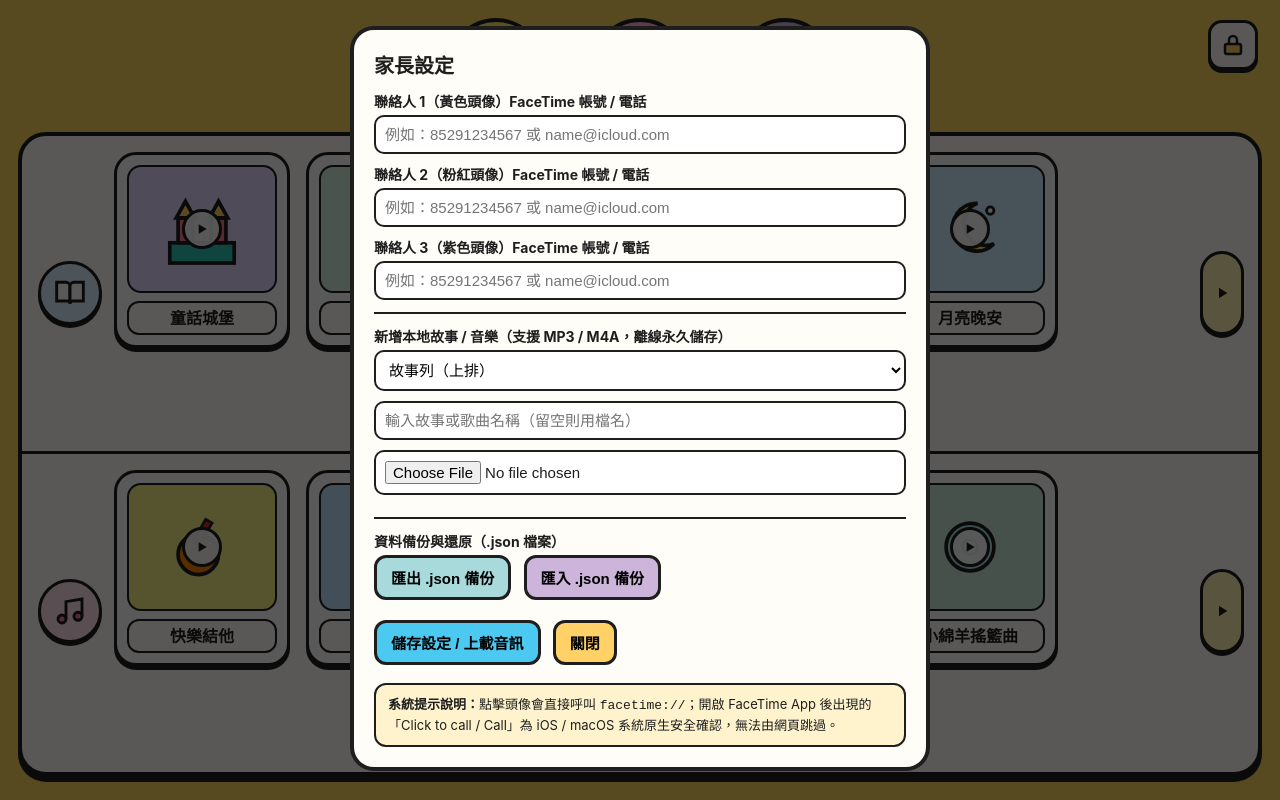
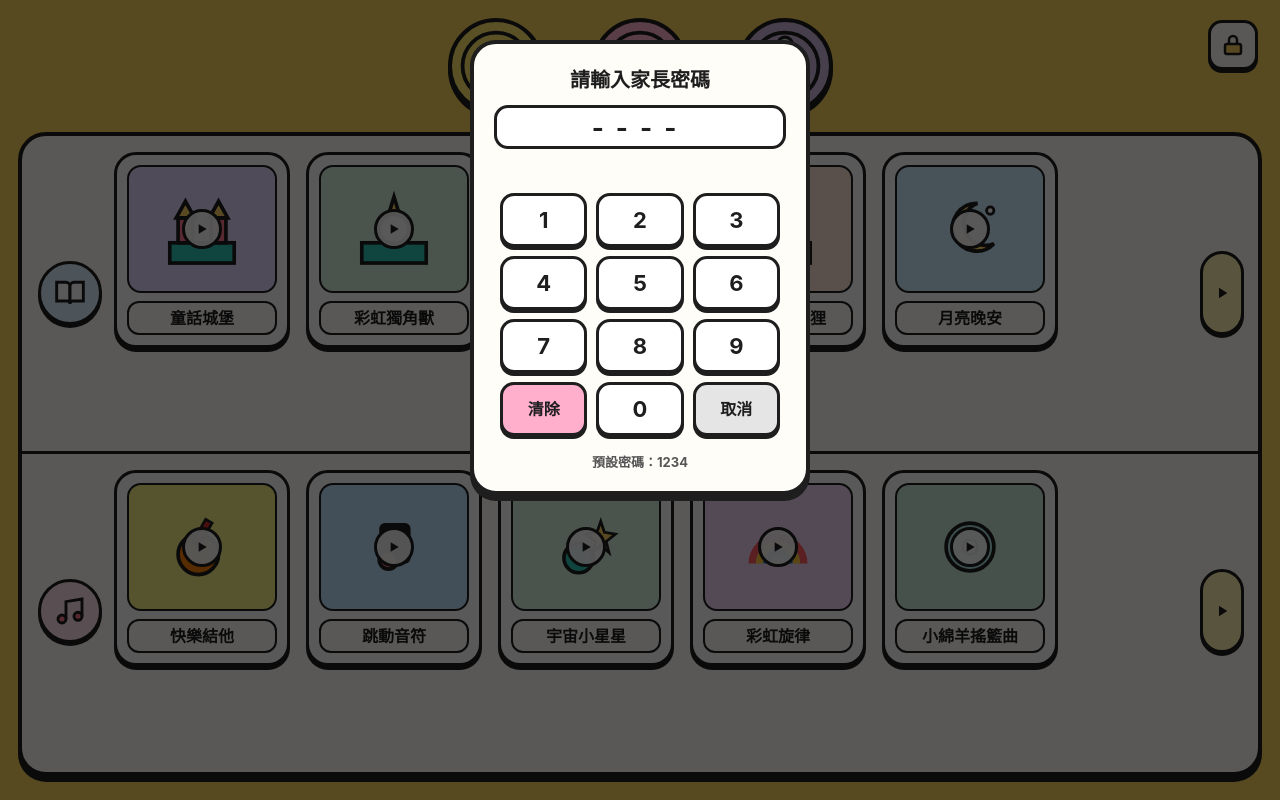
Before and after one commit to Queillie/Kidplaydi, a plain HTML site: page index.html in a window 1280 px wide. Both pictures are taken after a click on the button 1233 px from the left and 45 px from the top of the page. Drawn offline with Linux system fonts and the light colour scheme.

Commit message:
Implement Parent PIN Keypad Modal
Added styles and HTML structure for a Parent PIN Keypad Modal, including keypad buttons and error messages.

```diff
--- a/index.html
+++ b/index.html
@@ -421,6 +421,91 @@
       margin-top: 10px;
     }
 
+    /* Parent PIN Keypad Modal Styles */
+    .pin-box {
+      max-width: 340px;
+      margin: 24px auto;
+      background-color: #FFFDF7;
+      border: 4px solid #1E1E1E;
+      border-radius: 26px;
+      padding: 20px;
+      text-align: center;
+      box-shadow: 0 6px 0 #1E1E1E;
+    }
+
+    .pin-box h3 {
+      margin: 0 0 12px 0;
+      font-size: 20px;
+      color: #1E1E1E;
+    }
+
+    .pin-dots {
+      height: 44px;
+      line-height: 40px;
+      margin-bottom: 10px;
+      background-color: #FFFFFF;
+      border: 3px solid #1E1E1E;
+      border-radius: 14px;
+      font-size: 26px;
+      letter-spacing: 12px;
+      font-weight: bold;
+      color: #1E1E1E;
+    }
+
+    .pin-error {
+      height: 22px;
+      line-height: 22px;
+      font-size: 14px;
+      font-weight: bold;
+      color: #D62828;
+      margin-bottom: 8px;
+    }
+
+    .keypad-grid {
+      width: 100%;
+      font-size: 0;
+    }
+
+    .key-btn {
+      display: inline-block;
+      vertical-align: middle;
+      width: 30%;
+      height: 54px;
+      line-height: 48px;
+      margin: 1.5%;
+      background-color: #FFFFFF;
+      border: 3px solid #1E1E1E;
+      border-radius: 14px;
+      font-size: 22px;
+      font-weight: bold;
+      color: #1E1E1E;
+      box-shadow: 0 3px 0 #1E1E1E;
+      cursor: pointer;
+    }
+
+    .key-btn:active {
+      -webkit-transform: translateY(2px);
+      transform: translateY(2px);
+      box-shadow: 0 1px 0 #1E1E1E;
+    }
+
+    .key-btn.key-clear {
+      background-color: #FFAFCC;
+      font-size: 16px;
+    }
+
+    .key-btn.key-cancel {
+      background-color: #E5E5E5;
+      font-size: 16px;
+    }
+
+    .pin-default-note {
+      margin-top: 12px;
+      font-size: 13px;
+      color: #555555;
+      font-weight: bold;
+    }
+
     /* Responsive adjustments for smaller portrait screens */
     @media screen and (max-width: 600px) {
       .avatar-btn {
@@ -571,10 +656,41 @@
   <!-- Non-blocking toast banner -->
   <div class="toast-banner" id="toastBanner"></div>
 
+  <!-- Parent PIN Verification Modal -->
+  <div class="modal-backdrop" id="pinModal">
+    <div class="pin-box">
+      <h3>請輸入家長密碼</h3>
+      <div class="pin-dots" id="pinDisplay">----</div>
+      <div class="pin-error" id="pinErrorMsg"></div>
+      <div class="keypad-grid" id="keypadGrid">
+        <div class="key-btn" data-key="1">1</div>
+        <div class="key-btn" data-key="2">2</div>
+        <div class="key-btn" data-key="3">3</div>
+        <div class="key-btn" data-key="4">4</div>
+        <div class="key-btn" data-key="5">5</div>
+        <div class="key-btn" data-key="6">6</div>
+        <div class="key-btn" data-key="7">7</div>
+        <div class="key-btn" data-key="8">8</div>
+        <div class="key-btn" data-key="9">9</div>
+        <div class="key-btn key-clear" data-key="clear">清除</div>
+        <div class="key-btn" data-key="0">0</div>
+        <div class="key-btn key-cancel" data-key="cancel">取消</div>
+      </div>
+      <div class="pin-default-note">預設密碼：1234</div>
+    </div>
+  </div>
+
   <!-- Parent Settings Modal -->
   <div class="modal-backdrop" id="adminModal">
     <div class="modal-box">
       <h2>家長設定</h2>
+
+      <div class="form-group">
+        <label>更改家長密碼（4 位數字）</label>
+        <input type="tel" id="parentPinInput" maxlength="4" pattern="[0-9]*" placeholder="輸入新 4 位數字密碼（預設 1234）" />
+      </div>
+
+      <hr style="border:1px solid #1E1E1E; margin:12px 0;" />
 
       <div class="form-group">
         <label>聯絡人 1（黃色頭像）FaceTime 帳號 / 電話</label>
@@ -631,9 +747,11 @@
     (function() {
       var DB_NAME = 'KidsLauncherDB_v2';
       var STORE_NAME = 'tracks';
+      var PIN_STORAGE_KEY = 'kid_parent_pin';
       var db = null;
       var currentPlayingId = null;
       var demoTimer = null;
+      var enteredPin = '';
       var audioPlayer = document.getElementById('audioPlayer');
 
       var defaultItems = [
@@ -707,6 +825,71 @@
           if (input) input.value = saved;
           if (btn) {
             btn.setAttribute('href', saved ? ('facetime://' + encodeURIComponent(saved)) : 'facetime://');
+          }
+        }
+        var currentPin = getParentPin();
+        var pinInput = document.getElementById('parentPinInput');
+        if (pinInput) pinInput.value = currentPin;
+      }
+
+      function getParentPin() {
+        var saved = localStorage.getItem(PIN_STORAGE_KEY);
+        if (saved && /^\d{4}$/.test(saved)) {
+          return saved;
+        }
+        return '1234';
+      }
+
+      function updatePinDisplay() {
+        var display = document.getElementById('pinDisplay');
+        if (!display) return;
+        var out = '';
+        for (var i = 0; i < 4; i++) {
+          out += (i < enteredPin.length) ? '●' : '-';
+        }
+        display.textContent = out;
+      }
+
+      function openPinGate() {
+        enteredPin = '';
+        document.getElementById('pinErrorMsg').textContent = '';
+        updatePinDisplay();
+        document.getElementById('pinModal').style.display = 'block';
+      }
+
+      function closePinGate() {
+        enteredPin = '';
+        document.getElementById('pinModal').style.display = 'none';
+      }
+
+      function handlePinKey(key) {
+        var errEl = document.getElementById('pinErrorMsg');
+        if (key === 'cancel') {
+          closePinGate();
+          return;
+        }
+        if (key === 'clear') {
+          enteredPin = '';
+          errEl.textContent = '';
+          updatePinDisplay();
+          return;
+        }
+        if (enteredPin.length < 4) {
+          enteredPin += key;
+          errEl.textContent = '';
+          updatePinDisplay();
+        }
+        if (enteredPin.length === 4) {
+          var targetPin = getParentPin();
+          if (enteredPin === targetPin) {
+            closePinGate();
+            document.getElementById('adminModal').style.display = 'block';
+          } else {
+            errEl.textContent = '密碼錯誤，請重新輸入';
+            setTimeout(function() {
+              enteredPin = '';
+              updatePinDisplay();
+            }, 350);
           }
         }
       }
@@ -891,14 +1074,33 @@
       };
 
       document.getElementById('openAdminBtn').onclick = function() {
-        document.getElementById('adminModal').style.display = 'block';
+        openPinGate();
       };
+
+      var keyButtons = document.querySelectorAll('#keypadGrid .key-btn');
+      for (var k = 0; k < keyButtons.length; k++) {
+        (function(btn) {
+          btn.onclick = function() {
+            handlePinKey(btn.getAttribute('data-key'));
+          };
+        })(keyButtons[k]);
+      }
 
       document.getElementById('closeAdminBtn').onclick = function() {
         document.getElementById('adminModal').style.display = 'none';
       };
 
       document.getElementById('saveAdminBtn').onclick = function() {
+        var newPinRaw = document.getElementById('parentPinInput').value.trim();
+        if (newPinRaw) {
+          if (/^\d{4}$/.test(newPinRaw)) {
+            localStorage.setItem(PIN_STORAGE_KEY, newPinRaw);
+          } else {
+            showToast('家長密碼必須為 4 位數字');
+            return;
+          }
+        }
+
         for (var i = 0; i < 3; i++) {
           var val = document.getElementById('contactInput' + i).value.trim();
           localStorage.setItem('kid_contact_' + i, val);
@@ -931,14 +1133,15 @@
           };
         } else {
           document.getElementById('adminModal').style.display = 'none';
-          showToast('聯絡人設定已儲存');
+          showToast('家長設定已儲存');
         }
       };
 
-      /* Export .json backup including contacts and offline audio tracks */
+      /* Export .json backup including parent PIN, contacts and offline audio tracks */
       document.getElementById('exportJsonBtn').onclick = function() {
         getAllSavedTracks(function(tracks) {
           var payload = {
+            parentPin: getParentPin(),
             contacts: [
               localStorage.getItem('kid_contact_0') || '',
               localStorage.getItem('kid_contact_1') || '',
@@ -998,12 +1201,15 @@
         reader.onload = function(ev) {
           try {
             var parsed = JSON.parse(ev.target.result);
+            if (parsed.parentPin && /^\d{4}$/.test(String(parsed.parentPin))) {
+              localStorage.setItem(PIN_STORAGE_KEY, String(parsed.parentPin));
+            }
             if (parsed.contacts && parsed.contacts.length) {
               for (var i = 0; i < 3; i++) {
                 localStorage.setItem('kid_contact_' + i, parsed.contacts[i] || '');
               }
-              loadContacts();
             }
+            loadContacts();
             if (parsed.tracks && parsed.tracks.length && db) {
               var tx = db.transaction([STORE_NAME], 'readwrite');
               var store = tx.objectStore(STORE_NAME);
@@ -1016,7 +1222,7 @@
               };
             } else {
               renderTracks();
-              showToast('聯絡人設定已匯入');
+              showToast('聯絡人與密碼設定已匯入');
             }
           } catch (err) {
             showToast('JSON 備份檔格式錯誤');
```
